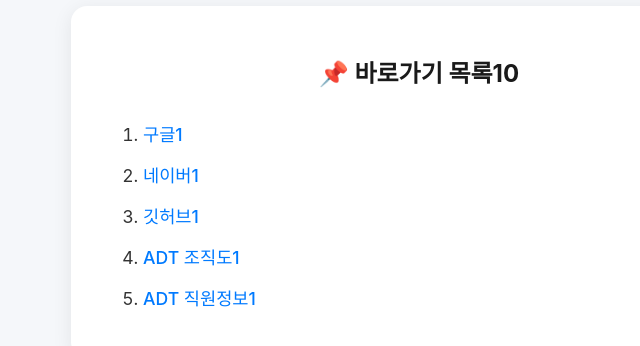
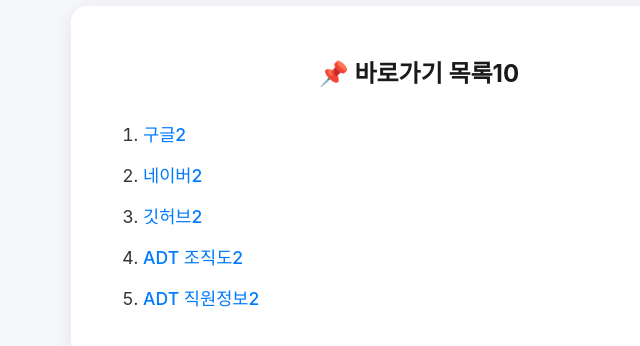
Before and after one commit to raekwan88/rkHome, a plain HTML site: page index.html in a window 1280 px wide. Shown: the part 218-564 px from the top of the page, 221-861 px from the left. Drawn offline with Linux system fonts and the light colour scheme.

Commit message:
2로 변경

```diff
--- a/index.html
+++ b/index.html
@@ -53,11 +53,11 @@
     <div class="container">
         <h1>📌 바로가기 목록10</h1>
         <ol>
-            <li><a href="https://www.google.com" target="_blank">구글1</a></li>
-            <li><a href="https://www.naver.com" target="_blank">네이버1</a></li>
-            <li><a href="https://github.com" target="_blank">깃허브1</a></li>
-            <li><a href="company_info.pdf" target="_blank">ADT 조직도1</a></li>
-            <li><a href="company_profile.pdf" target="_blank">ADT 직원정보1</a></li>
+            <li><a href="https://www.google.com" target="_blank">구글2</a></li>
+            <li><a href="https://www.naver.com" target="_blank">네이버2</a></li>
+            <li><a href="https://github.com" target="_blank">깃허브2</a></li>
+            <li><a href="company_info.pdf" target="_blank">ADT 조직도2</a></li>
+            <li><a href="company_profile.pdf" target="_blank">ADT 직원정보2</a></li>
         </ol>
     </div>
 </body>
```
